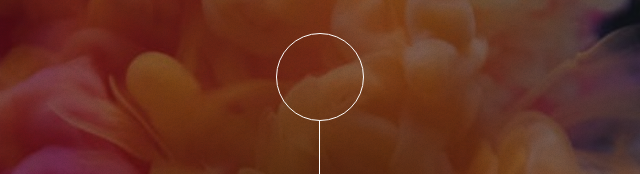
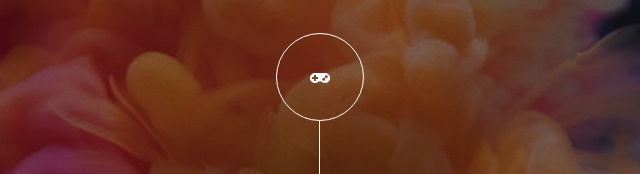
Before and after one commit to Paic26/GoddzeSports, a plain HTML site: page index.html in a window 1280 px wide. Shown: the part 127-301 px from the top of the page, 320-960 px from the left. Drawn offline with Linux system fonts and the light colour scheme.

Commit message:
Update index.html

```diff
--- a/index.html
+++ b/index.html
@@ -19,7 +19,7 @@
 				<!-- Header -->
 					<header id="header">
 						<div class="logo">
-							<span class="far fa-gamepad"></span>
+							<span class="fas fa-gamepad"></span>
 						</div>
 						<div class="content">
 							<div class="inner">
```
